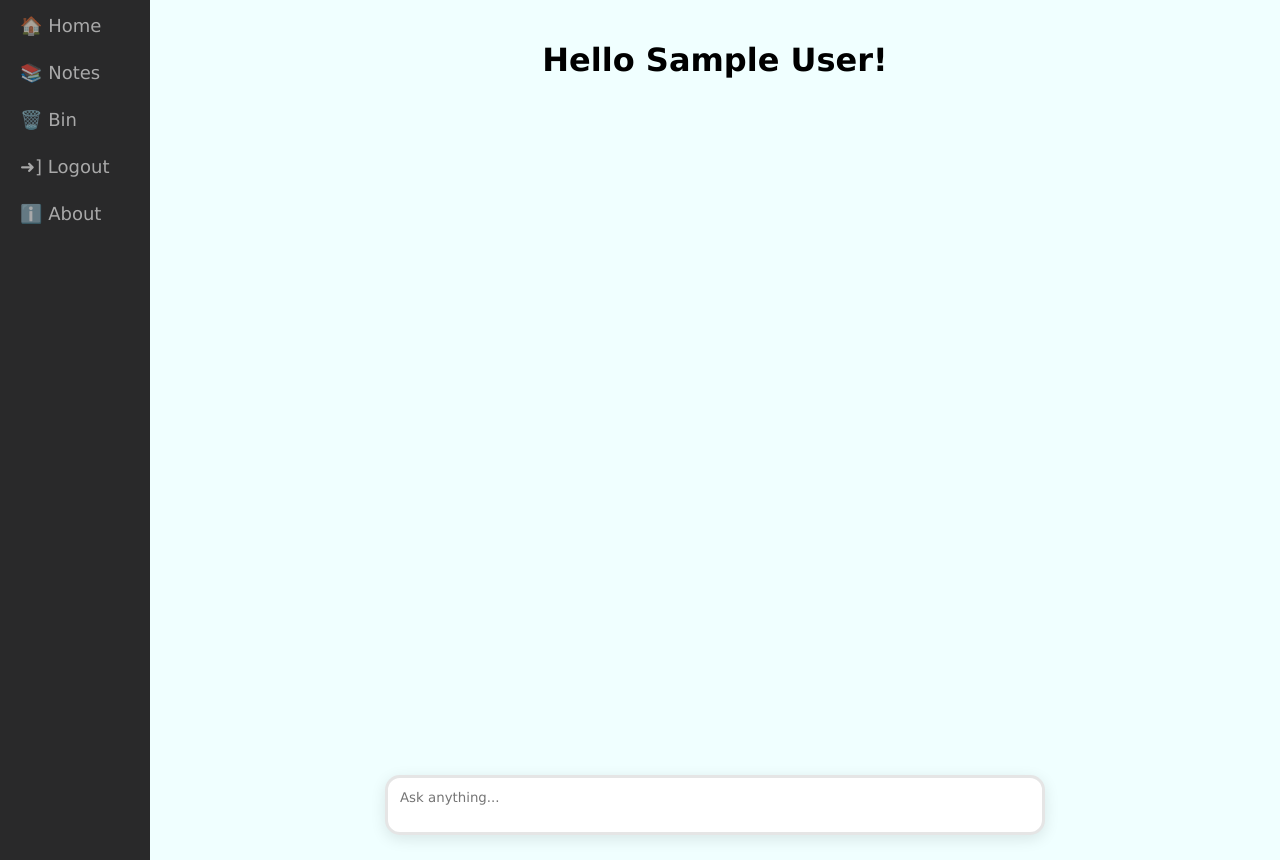
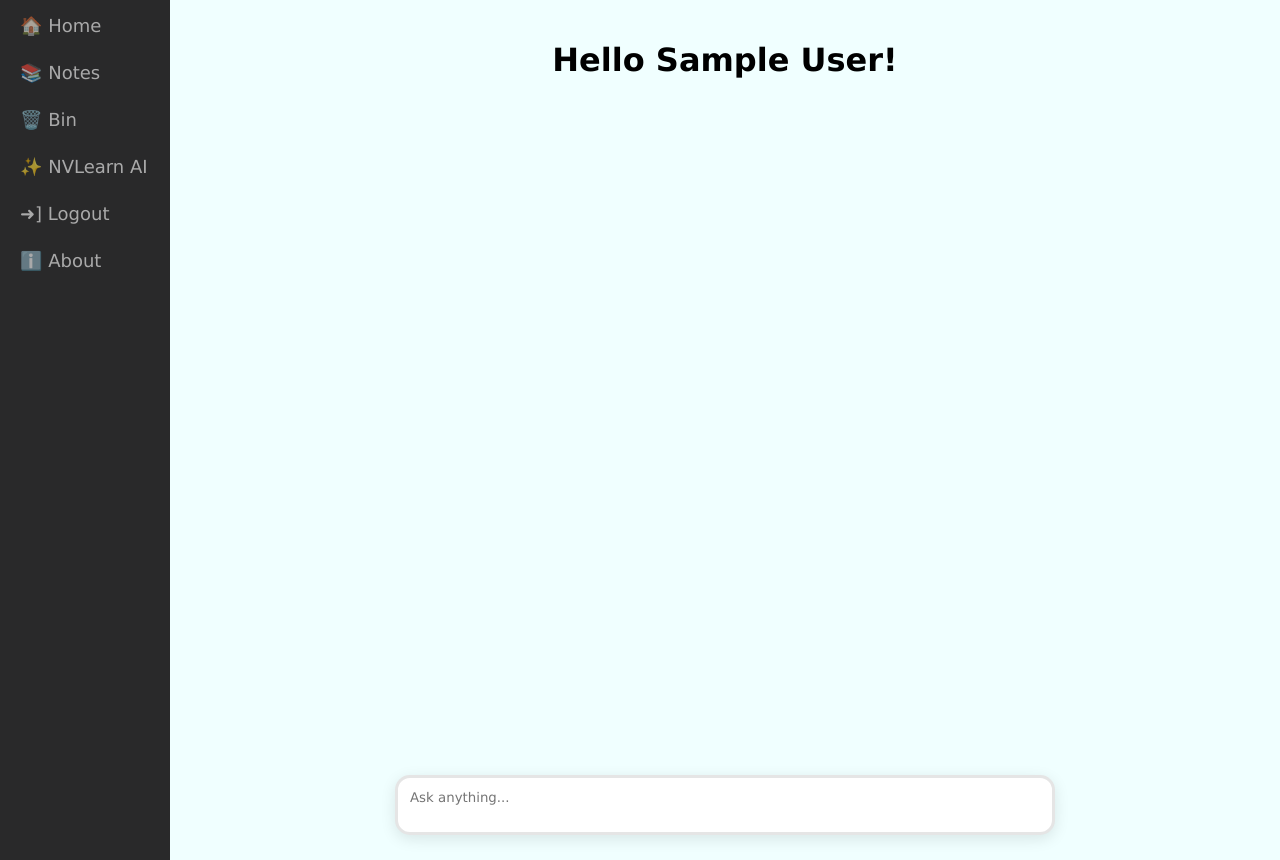
Before and after one commit to Naveebpk123/nvlearn, a Flask app: page /ai-chat in a window 1280 px wide. Shown: the part 71-931 px from the top of the page. Run offline with Flask 3, Linux system fonts and the light colour scheme; the visitor is signed in with stand-in values (Sample User, id 1); some libraries are stand-ins or nearby versions.

Commit message:
Add AI chat url in sidebar and increase sidebar width by 20px

```diff
--- a/server.py
+++ b/server.py
@@ -4,7 +4,6 @@ from sqlalchemy.exc import SQLAlchemyError, IntegrityError
 from sqlalchemy.orm import DeclarativeBase, Mapped, mapped_column, relationship
 from sqlalchemy import ForeignKey, String, Integer, Text, Boolean
 from forms import AddNoteForm, EditNoteForm, LoginForm, RegisterForm, VerificationForm
-from flask_ckeditor import CKEditor
 from flask_login import UserMixin, login_user, LoginManager, login_required, logout_user, current_user
 from werkzeug.security import generate_password_hash, check_password_hash
 from helpers import send_email, send_email_threaded, create_code, ask_ai
@@ -20,7 +19,6 @@ app.config['SECRET_KEY'] = 'secretkey'
 VERIFICATION_TTL_SECONDS = 10 * 60
 
 db = SQLAlchemy(app, model_class=Base)
-ckeditor = CKEditor(app)
 
 login_manager = LoginManager()
 login_manager.init_app(app)
--- a/static/css/styles.css
+++ b/static/css/styles.css
@@ -67,14 +67,14 @@ nav {
     justify-content: flex-start;
     gap: 1rem;
     height: 100%;
-    width: 150px;
+    width: 170px;
     z-index: 999;
     transition: transform 0.3s ease-in-out;
 }
 
 
 .sidebar.close{
-    transform: translateX(-150px);
+    transform: translateX(-170px);
 }
 
 .sidebar-item{
@@ -105,8 +105,8 @@ nav {
 }
 
 .content-wrapper.sidebar-open {
-    margin-left: 150px;
-    width: calc(100% - 150px);
+    margin-left: 170px;
+    width: calc(100% - 170px);
 }
 
 header {
@@ -521,7 +521,7 @@ body.editor-lock-scroll {
 
 .content-wrapper.sidebar-open ~ .user-input-box,
 .page-layout:has(.sidebar-open) .user-input-box {
-    left: calc(50% + 75px);
+    left: calc(50% + 85px);
 }
 
 #user-input {
--- a/templates/base.html
+++ b/templates/base.html
@@ -28,6 +28,9 @@
 
         <a class="sidebar-item" href="{{url_for('note_bin')}}">
             🗑️ Bin
+        </a>
+        <a class="sidebar-item" href="{{url_for('ai_chat')}}">
+            ✨ NVLearn AI
         </a>
         <a class="sidebar-item" id="sidebarLogout" href="">
             ➜] Logout
```
